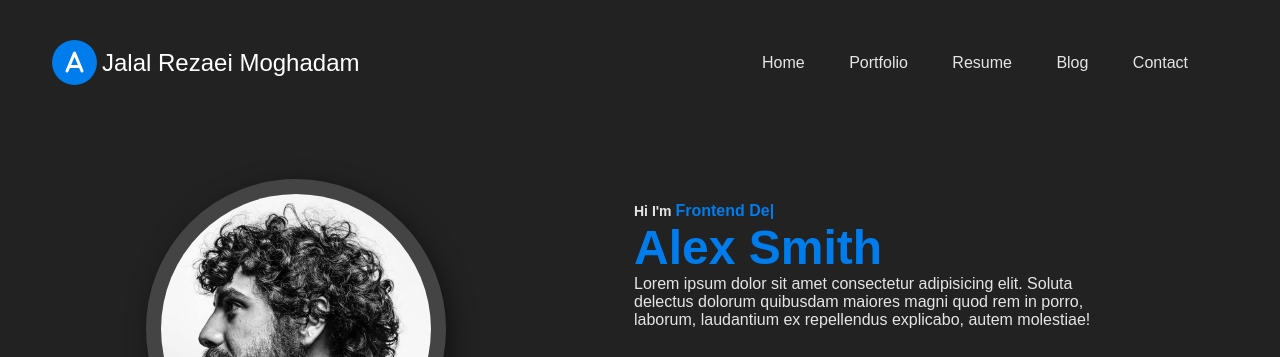
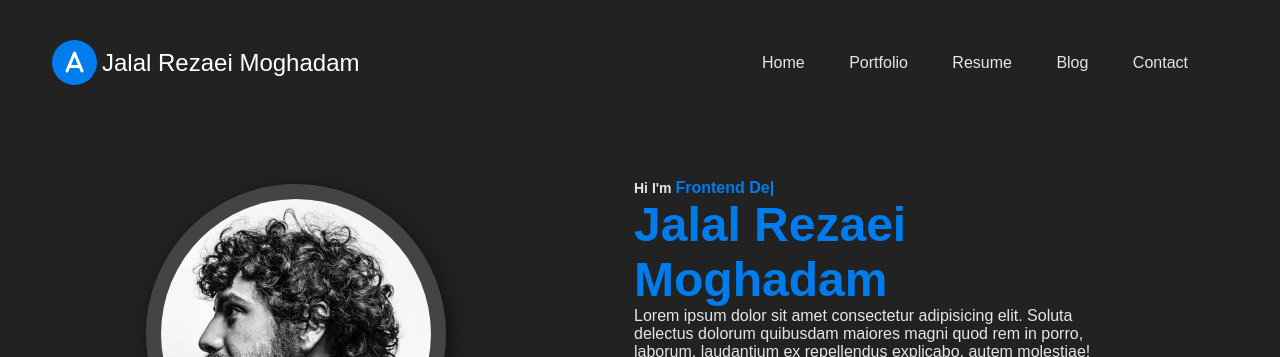
Before and after one commit to J-Rezaei-Moghadam/Test_Project_Repo, a plain HTML site: page index.html in a window 1280 px wide. Shown: the top 357 px of the page. Drawn offline with nearby package versions, Linux system fonts and the light colour scheme.

Commit message:
Update index.html

```diff
--- a/index.html
+++ b/index.html
@@ -38,7 +38,7 @@
                  </div>
                  <div class="hero-text">
                     <h5>Hi I'm <span class="input">Frontend Developer</span></h5>
-                    <h1>Alex Smith</h1>
+                    <h1>Jalal Rezaei Moghadam</h1>
                     <p> Lorem ipsum dolor sit amet consectetur adipisicing elit. Soluta delectus dolorum
                         quibusdam maiores magni quod rem in porro, laborum, laudantium ex repellendus explicabo,
                         autem molestiae!
```
